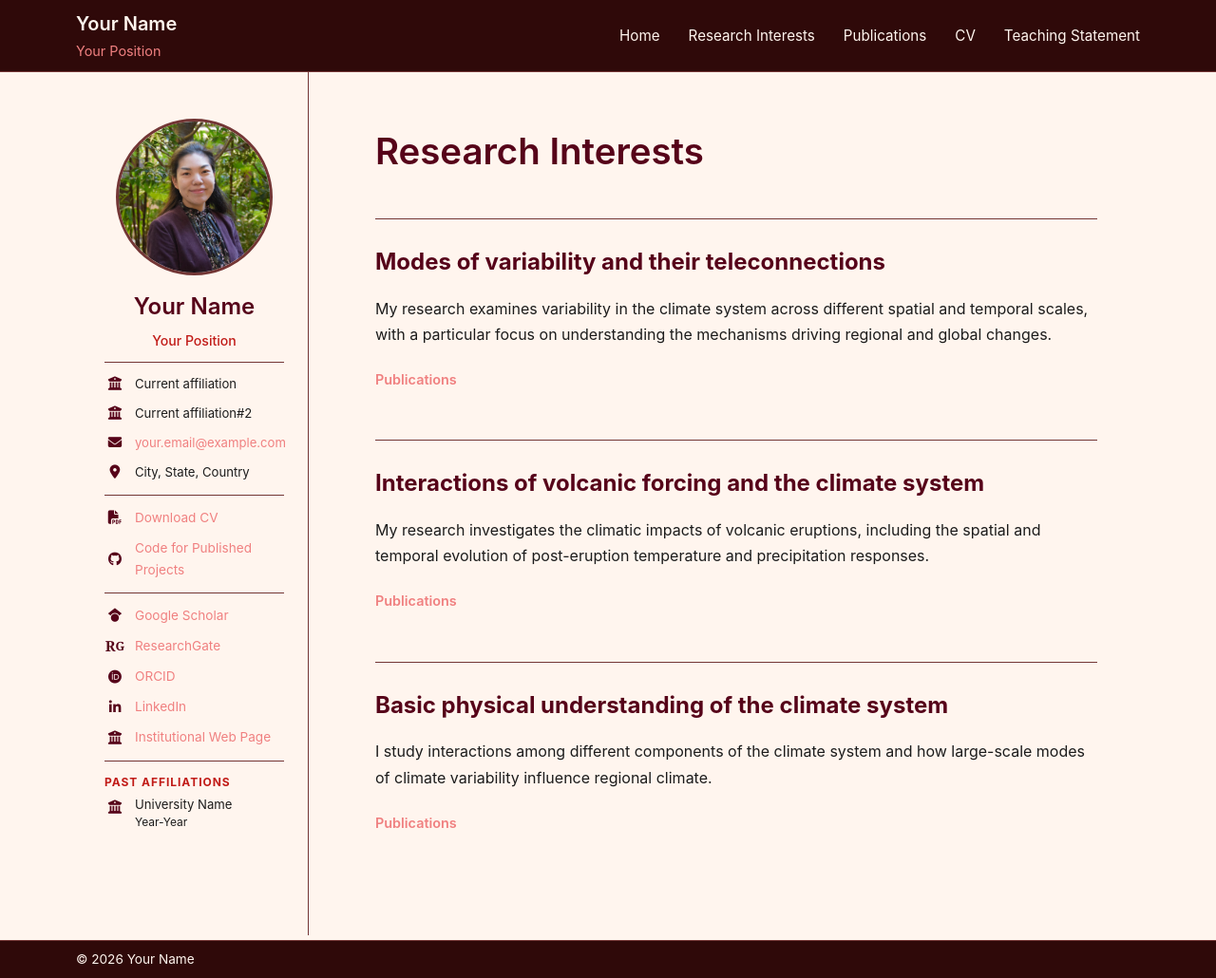
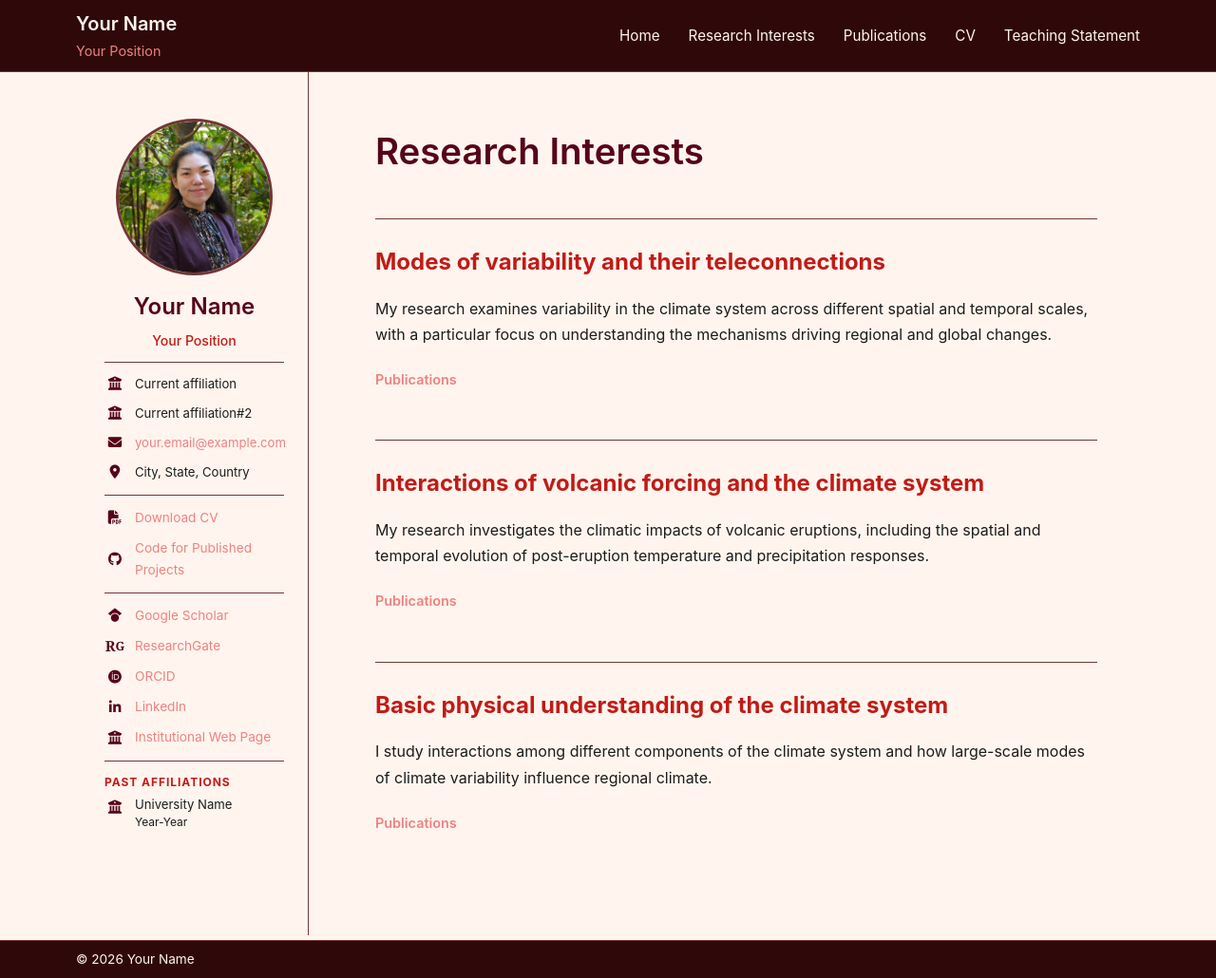
Before and after one commit to isugiura/isugiura.github.io, a Jekyll site: the page built from research-interests.md, in a window 1280 px wide and 1030 px high. Shown: the whole window at 95% size. Built offline with Jekyll 4.4.1, drawn with Linux system fonts in a browser that asks for light colours.

Commit message:
Changing colors

```diff
--- a/assets/css/style.scss
+++ b/assets/css/style.scss
@@ -25,7 +25,9 @@
   --text-main: #1C1C1C;
 
   --accent: #C11B17;
-  --accent-muted: #F7CAC9;
+  --accent-secondary: #FF7900;
+  // --accent-muted: #F7CAC9;
+  --accent-muted: #F2D4D7;
 
   --icon: #560319;
 
@@ -522,7 +524,7 @@ body {
 
   padding-top: 25px;
 
-  color: var(--text-section);
+  color: var(--accent);
 
   font-size: 1.5rem;
 
@@ -667,14 +669,14 @@ body {
 .publication-label {
   color: var(--text-main);
 
-  font-weight: 400;
+  font-weight: 600;
 
   margin-right: 4px;
 }
 
 
 .publication-keyword {
-  color: var(--accent);
+  color: var(--accent-secondary);
 
   white-space: nowrap;
 }
@@ -711,7 +713,7 @@ body {
   border: none;
   border-radius: 0;
 
-  color: var(--accent);
+  color: var(--text-section);
   // background-color: var(--accent-muted);
 
   font-size: 0.75rem;
@@ -729,7 +731,7 @@ body {
 /* Linked themes */
 
 .publication-themes a.publication-theme {
-  color: var(--link-hover);
+  color: var(--text-section);
 
   background: var(--accent-muted);
 
@@ -752,7 +754,7 @@ body {
 
 /* Unlinked themes */
 .publication-themes span.publication-theme {
-  color: var(--text-main);
+  color: var(--text-section);
 
   background: transparent;
 
```
